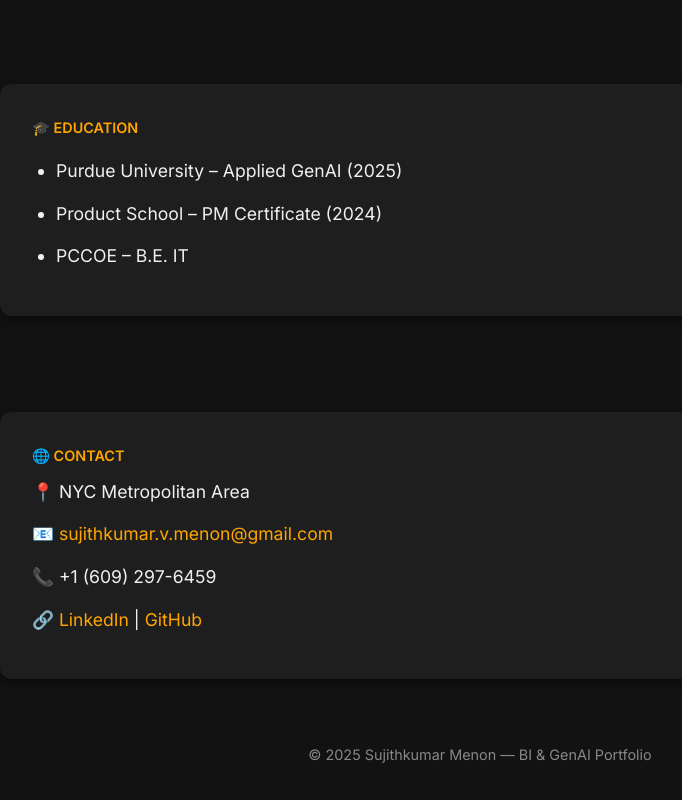
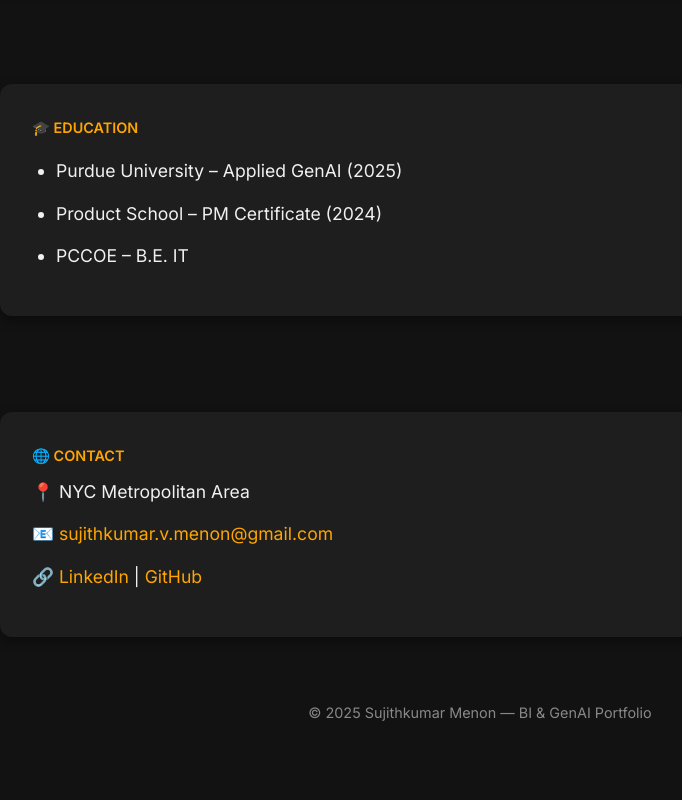
Before and after one commit to smenon2710/smenon2710.github.io, a website: page index.html in a window 1280 px wide. Shown: the part 2525-3325 px from the top of the page, without its empty margins (160-842 px from the left). After the commit the page ends 3282 px from the top, so only its background shows below. Drawn offline with nearby package versions, Linux system fonts and the light colour scheme.

Commit message:
Update index.html removed pi data

```diff
--- a/index.html
+++ b/index.html
@@ -206,7 +206,6 @@
   <div class="section-title">🌐 Contact</div>
   <p>📍 NYC Metropolitan Area</p>
   <p>📧 <a href="mailto:sujithkumar.v.menon@gmail.com">sujithkumar.v.menon@gmail.com</a></p>
-  <p>📞 +1 (609) 297-6459</p>
   <p>🔗 <a href="https://linkedin.com/in/sujithkumar-menon" target="_blank">LinkedIn</a> | <a href="https://github.com/smenon2710" target="_blank">GitHub</a></p>
 </section>
 
```
